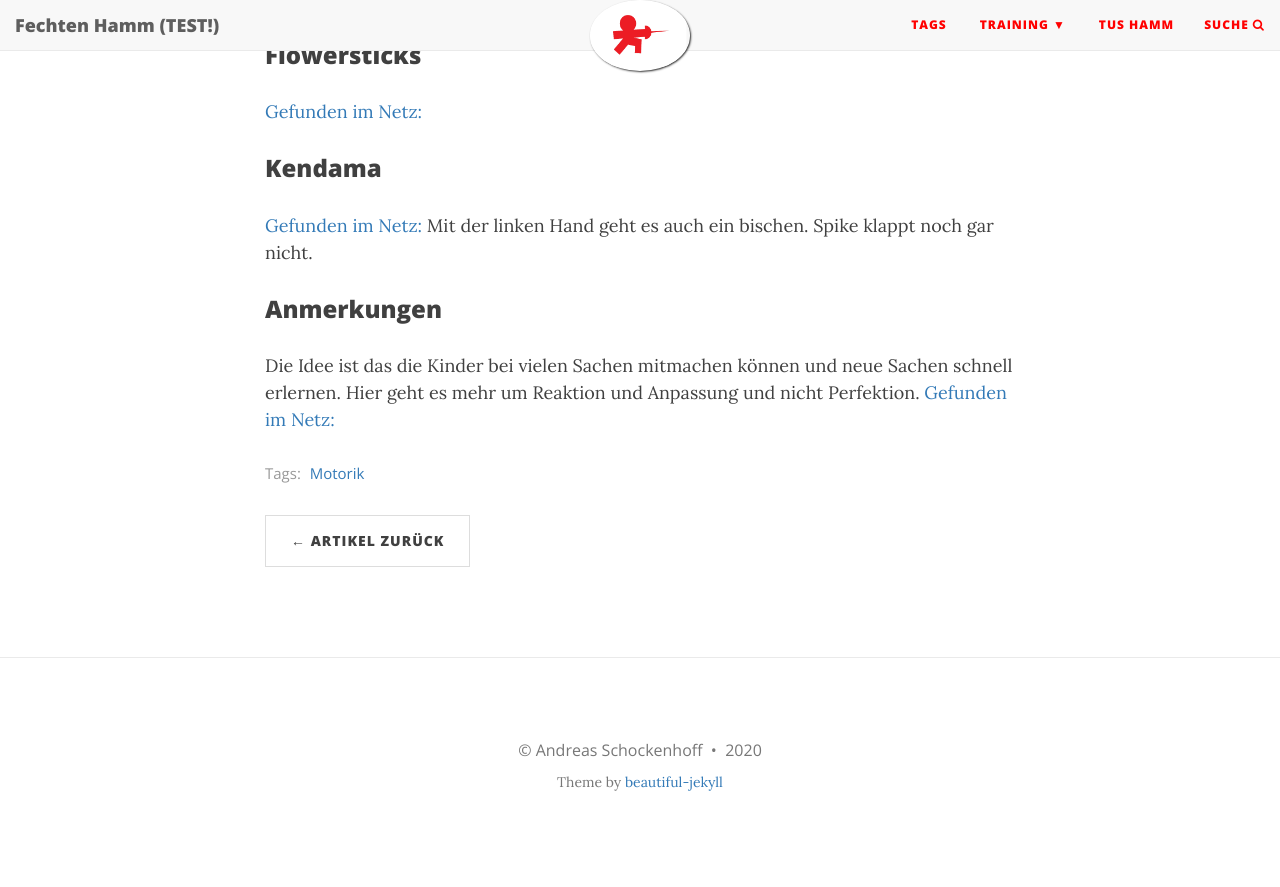
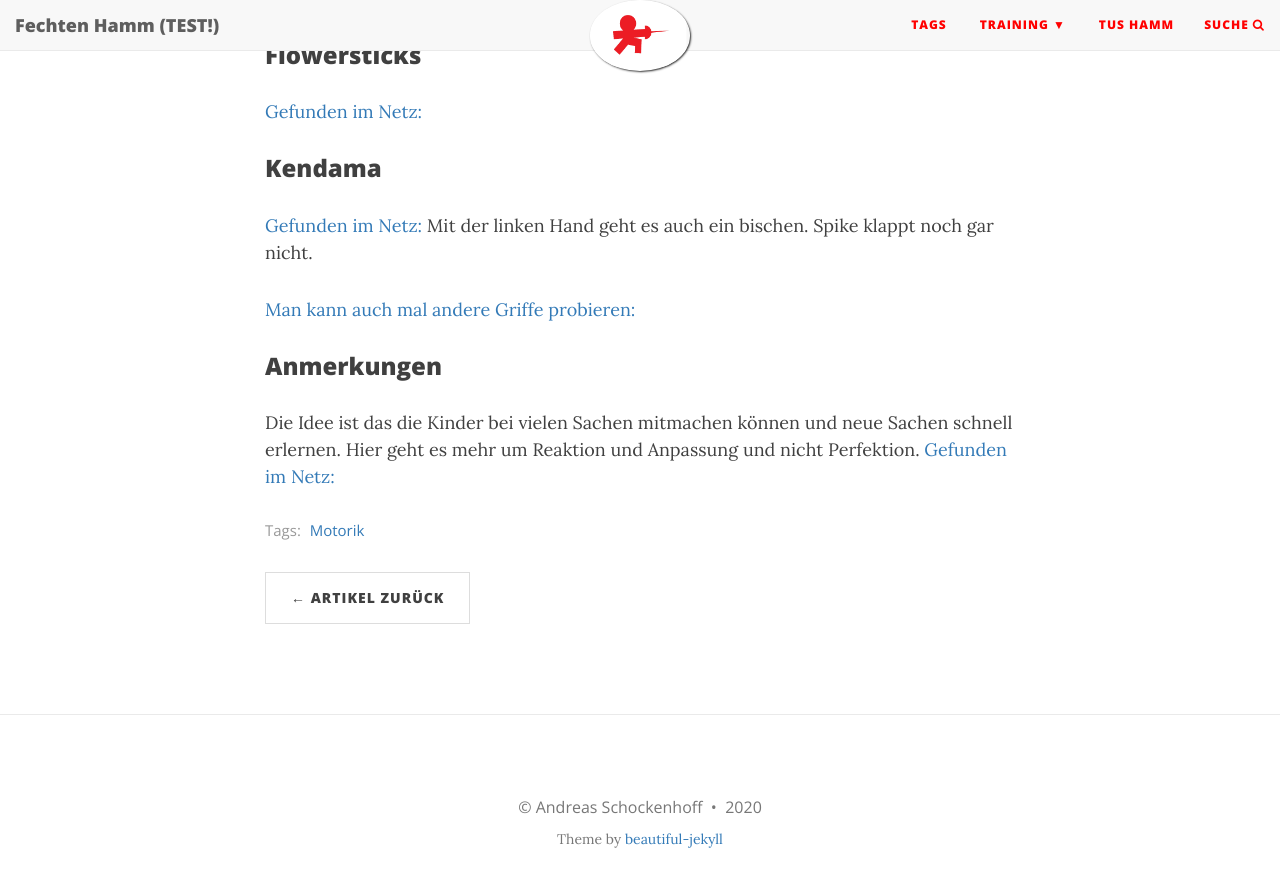
Before and after one commit to test-blog-fechten/test-blog-fechten.github.io, a Jekyll site: the page built from _posts/2020-04-12-motorik-ueben.md, in a window 1280 px wide and 900 px high, scrolled down 1542 px. Shown: the top 887 px of the window. Built offline with Jekyll 4.4.1, drawn with Linux system fonts in a browser that asks for light colours; nearby versions of some CDN libraries; before the commit the page ends 2385 px from its top, so only the background shows below that.

Commit message:
update post

```diff
--- a/_posts/2020-04-12-motorik-ueben.md
+++ b/_posts/2020-04-12-motorik-ueben.md
@@ -43,6 +43,8 @@ Mit der linken Hand geht noch gar nix.
 [Gefunden im Netz:](https://www.youtube.com/watch?v=3mgtwewEb4I)
 Mit der linken Hand geht es auch ein bischen. Spike klappt noch gar nicht.
 
+[Man kann auch mal andere Griffe probieren:](https://www.youtube.com/watch?v=4EKZIV2qDQc)
+
 ### Anmerkungen
 Die Idee ist das die Kinder bei vielen Sachen mitmachen können und neue Sachen schnell erlernen. Hier geht es mehr um Reaktion und Anpassung und nicht Perfektion.
 [Gefunden im Netz:](https://www.youtube.com/watch?v=k6nyFvn1smc)
```
